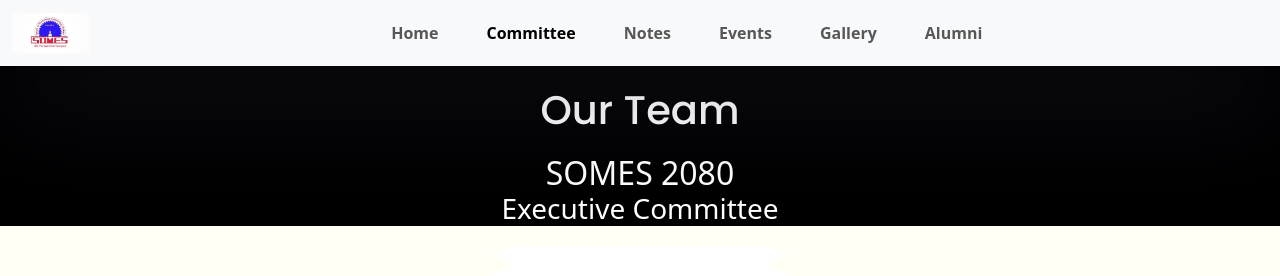
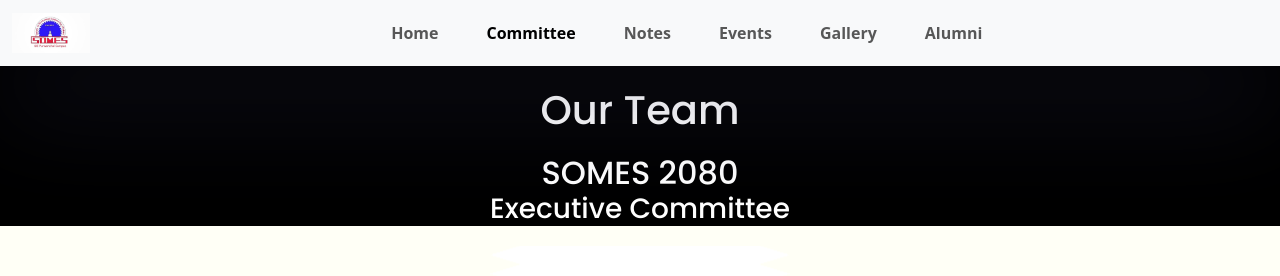
Before and after one commit to subashkumaryadav/SOMES-, a React (Create React App) app: page /committee in a window 1280 px wide. Shown: the top 276 px of the page. Built offline with nearby package versions, Linux system fonts and the light colour scheme.

Commit message:
sakyo kta ho image add gar ani vyo

```diff
--- a/src/pages/committee/committee.css
+++ b/src/pages/committee/committee.css
@@ -22,10 +22,12 @@
 .somes_committe h1,h2,h3{
     margin: 0;
     padding: 0;
+    text-shadow: 2px -3px 3px rgba(0, 0, 0, 0.297);
+    font-family: 'Poppins', sans-serif;
 }
 #committe h1{
     margin: 20px 0;
-    text-align: center;
+
     font-family: 'Poppins', sans-serif;
     font-weight: 200;
     text-shadow: 2px -3px 3px rgba(0, 0, 0, 0.297);
```
